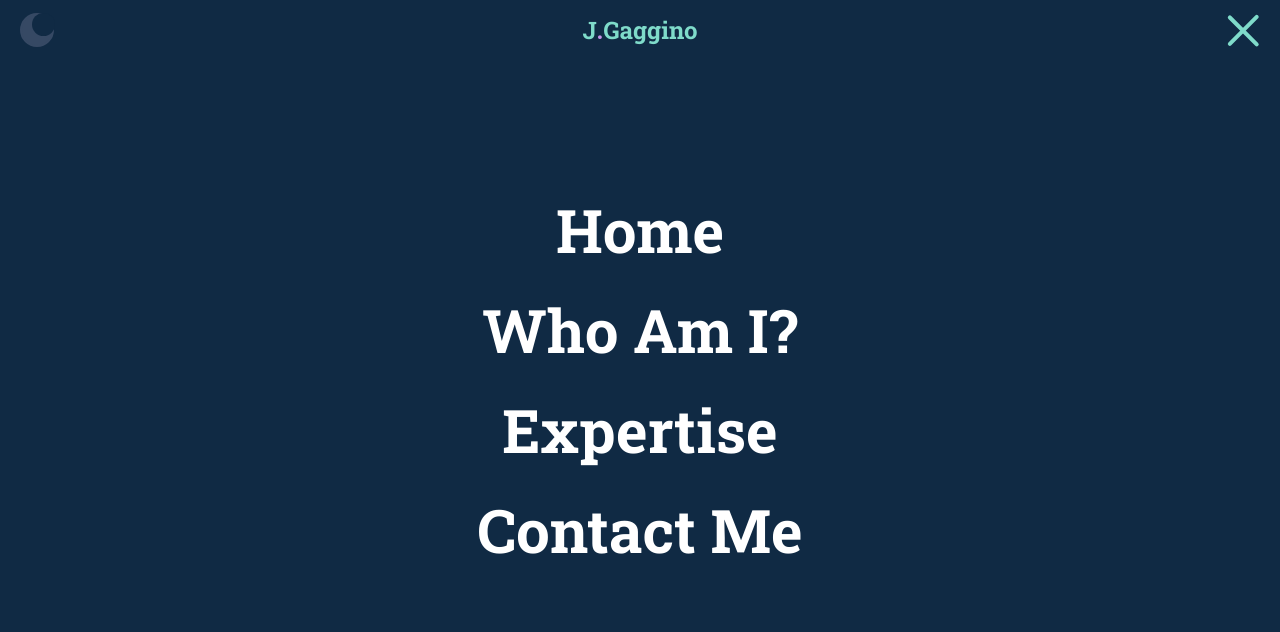
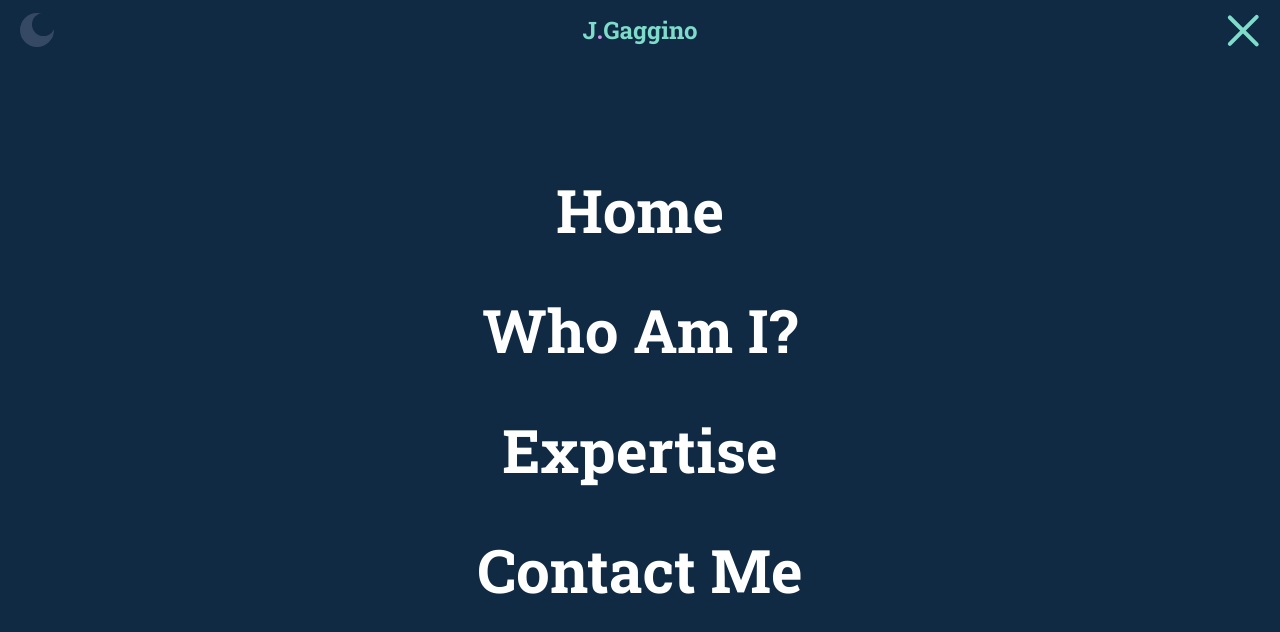
Before and after one commit to jeffreygaggino/react-personal, a React (Create React App) app: page / in a window 1280 px wide. Both pictures are taken after a click on the element 1242 px from the left and 30 px from the top of the page. Shown: the top 632 px of the page. Built offline with nearby package versions, Linux system fonts and the light colour scheme.

Commit message:
[u] burger modification transitions

```diff
--- a/src/components/burger/burger.jsx
+++ b/src/components/burger/burger.jsx
@@ -19,9 +19,17 @@ class Burger extends Component {
         </div>
         <div className={`burger-overlay${this.props.open ? " open" : ""}`}>
           <div className="burger-overlay__nav">
-            <Link onClick={this.props.burgerToggle} to="/" className="nav-item">
+            <ul>
+              <li className="burger-overlay__nav__li">
+                <Link
+                  onClick={this.props.burgerToggle}
+                  to="/"
+                  className="nav-item"
+                >
                   Home
                 </Link>
+              </li>
+              <li className="burger-overlay__nav__li">
                 <Link
                   onClick={this.props.burgerToggle}
                   to="/about"
@@ -29,6 +37,8 @@ class Burger extends Component {
                 >
                   Who Am I?
                 </Link>
+              </li>
+              <li className="burger-overlay__nav__li">
                 <Link
                   onClick={this.props.burgerToggle}
                   to="/skills"
@@ -36,6 +46,8 @@ class Burger extends Component {
                 >
                   Expertise
                 </Link>
+              </li>
+              <li className="burger-overlay__nav__li">
                 <a
                   onClick={this.burgerToggle}
                   href="mailto:jeffreygaggino.com"
@@ -43,6 +55,8 @@ class Burger extends Component {
                 >
                   Contact Me
                 </a>
+              </li>
+            </ul>
           </div>
         </div>
       </div>
--- a/src/styles/components/burger.scss
+++ b/src/styles/components/burger.scss
@@ -115,7 +115,7 @@
     display: flex;
     justify-content: center;
     align-items: center;
-    transition-delay: .4s;
+    transition-delay: .9s;
 
     &.open {
         opacity: 1;
@@ -123,37 +123,73 @@
         pointer-events: all;
 
         &>.burger-overlay__nav {
-
+            ul li:nth-child(1) > a.nav-item {
+                transition-delay: 0.3s;
+            }
+            ul li:nth-child(2) > a.nav-item {
+                transition-delay: 0.5s;
+            }
+            ul li:nth-child(3) > a.nav-item {
+                transition-delay: 0.7s;
+            }
+            ul li:nth-child(4) > a.nav-item {
+                transition-delay: 0.9s;
+            }
 
 
             .nav-item {
                 opacity: 1;
-                transition: opacity .4s ease-in;
-                transition-delay: .3s;
+                margin-bottom: 1rem;
+                transition: opacity .5s ease-in, margin .5s ease-in;
+                // transition-delay: .3s;
             }
         }
 
     }
 
     .burger-overlay__nav {
+        ul {
+            list-style: none;
+            padding: 0;
+            li {
+                height: 6rem;
+                display: flex;
+                flex-direction: column;
+                justify-content: center;
+                &:nth-child(1) > a.nav-item {
+                    transition-delay: 0.6s;
+                }
+                &:nth-child(2) > a.nav-item {
+                    transition-delay: 0.4s;
+                }
+                &:nth-child(3) > a.nav-item {
+                    transition-delay: 0.2s;
+                }
+                &:nth-child(4) > a.nav-item {
+                    transition-delay: 0s;
+                }
                 .nav-item {
                     font-size: 3rem;
                     font-weight: bold;
                     font-family: "Roboto Slab", Palatino, Georgia, serif;
                     line-height: 1;
                     text-align: center;
-            margin-bottom: 2rem;
+                    margin-bottom: 0;
                     display: block;
                     color: var(--body-font);
                     opacity: 0;
-            transition: opacity .3s ease-in;
+                    border-bottom: 0 var(--accent-color) solid;
+                    transition: color .25s ease-in-out, font-size .25s ease-in-out, opacity .2s ease-in, margin .2s ease-in, border-width .2s linear;
                     @include desktop {
                         &:hover {
                             color: var(--contact-color);
+                            border-bottom: .5rem var(--contact-color) solid;
                             font-size: 3.1rem;
-                    transition: color .25s ease-in-out, font-size .25s ease-in-out;
+                            transition: color .25s ease-in-out, font-size .25s ease-in-out, opacity .2s ease-in, margin .2s ease-in, border-width .2s linear;
                         }
                     }
                 }
             }
         }
+    }
+}
```
Lines whose indentation alone changed are shown as unchanged.
